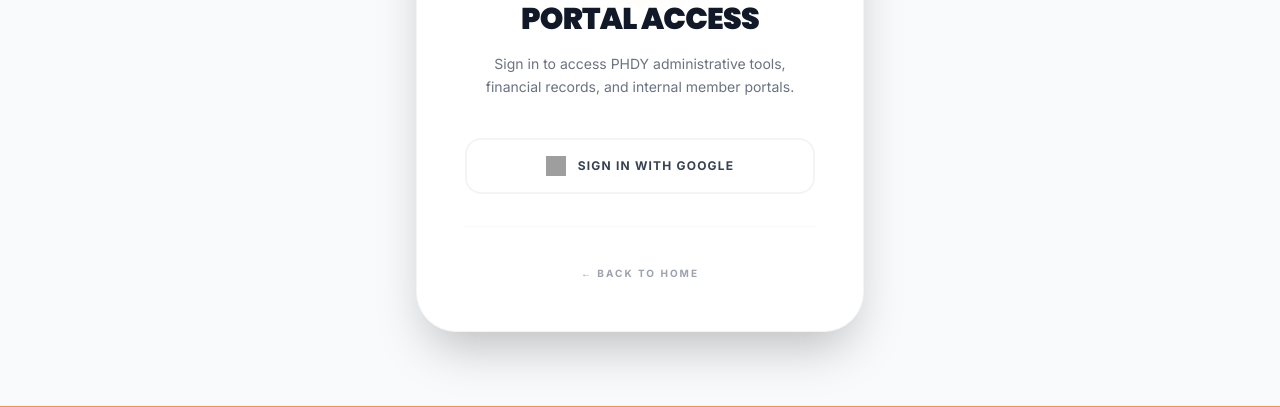
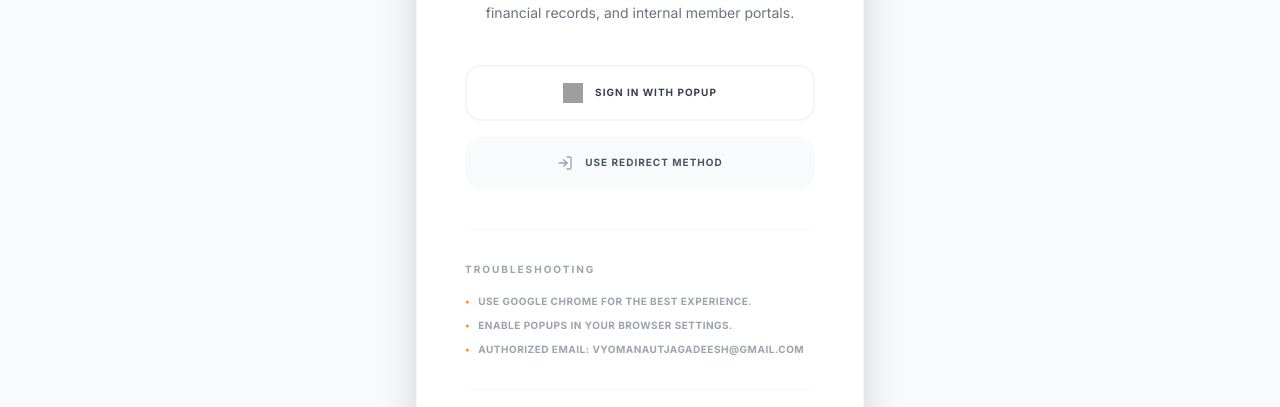
Before and after one commit to Jagadeeshbariki/phdy, a React (Vite) app: page / in a window 1280 px wide. Both pictures are taken after a click on the button "SIGN IN". Shown: the part 314-721 px from the top of the page. Built offline with nearby package versions, Linux system fonts and the light colour scheme; no server answers; the database is empty; grey boxes are pictures that could not be loaded.

Commit message:
feat: add health endpoint and improve login flow
- Add /api/health endpoint to server
- Update SPA routing for Express v5 compatibility
- Implement popup-based Google sign-in as primary auth method
- Improve error handling for authentication flows

```diff
--- a/pages/LoginPage.tsx
+++ b/pages/LoginPage.tsx
@@ -1,7 +1,7 @@
 
 import React from 'react';
 import { ShieldCheck, LogIn } from 'lucide-react';
-import { signInWithGoogleRedirect, handleRedirectResult } from '../src/lib/firebase';
+import { signInWithGoogle, signInWithGoogleRedirect, handleRedirectResult } from '../src/lib/firebase';
 import { Page } from '../App';
 import { useFirebase } from '../src/context/FirebaseContext';
 
@@ -12,12 +12,16 @@ interface LoginPageProps {
 const LoginPage: React.FC<LoginPageProps> = ({ onNavigate }) => {
   const { user, role, isAdmin, isTreasurer, loading } = useFirebase();
   const [error, setError] = React.useState<string | null>(null);
+  const [isLoggingIn, setIsLoggingIn] = React.useState(false);
 
   // Check for redirect result on mount
   React.useEffect(() => {
     handleRedirectResult().catch((err) => {
       console.error("Auth redirect error:", err);
-      setError("Sign in failed. Please ensure popups/redirects are allowed.");
+      // Only show error if it's not a "no result" case
+      if (err.code !== 'auth/no-auth-event') {
+        setError("Sign in failed. Please ensure your browser allows popups/redirects.");
+      }
     });
   }, []);
 
@@ -34,12 +38,32 @@ const LoginPage: React.FC<LoginPageProps> = ({ onNavigate }) => {
     }
   }, [user, role, loading, onNavigate, isAdmin, isTreasurer]);
 
-  const handleSignIn = async () => {
+  const handleSignInPopup = async () => {
+    setError(null);
+    setIsLoggingIn(true);
+    try {
+      await signInWithGoogle();
+    } catch (err: any) {
+      console.error("Sign in failed:", err);
+      if (err.code === 'auth/popup-blocked') {
+        setError("Popup blocked by your browser. Please allow popups or try the Redirect method.");
+      } else {
+        setError("Failed to sign in. Please try again.");
+      }
+    } finally {
+      setIsLoggingIn(false);
+    }
+  };
+
+  const handleSignInRedirect = async () => {
+    setError(null);
+    setIsLoggingIn(true);
     try {
       await signInWithGoogleRedirect();
-    } catch (error) {
-      console.error("Sign in failed:", error);
-      setError("Failed to initiate sign in. Please try again.");
+    } catch (err) {
+      console.error("Sign in redirect failed:", err);
+      setError("Failed to initiate redirect. Please try the Popup method.");
+      setIsLoggingIn(false);
     }
   };
 
@@ -56,18 +80,52 @@ const LoginPage: React.FC<LoginPageProps> = ({ onNavigate }) => {
         </p>
 
         {error && (
-          <div className="mb-6 p-4 bg-red-50 border border-red-100 rounded-2xl text-red-600 text-xs font-bold">
+          <div className="mb-6 p-4 bg-red-50 border border-red-100 rounded-2xl text-red-600 text-xs font-bold animate-fadeIn">
             {error}
           </div>
         )}
 
-        <button
-          onClick={handleSignIn}
-          className="w-full flex items-center justify-center gap-3 py-4 bg-white border-2 border-gray-100 hover:border-orange-200 hover:bg-orange-50 rounded-2xl transition-all group active:scale-95"
-        >
-          <img src="https://www.gstatic.com/firebasejs/ui/2.0.0/images/auth/google.svg" className="w-5 h-5" alt="Google" />
-          <span className="font-black text-xs uppercase tracking-widest text-gray-700 group-hover:text-orange-700">Sign in with Google</span>
-        </button>
+        <div className="space-y-4">
+          <button
+            onClick={handleSignInPopup}
+            disabled={isLoggingIn}
+            className={`w-full flex items-center justify-center gap-3 py-4 bg-white border-2 border-gray-100 hover:border-orange-200 hover:bg-orange-50 rounded-2xl transition-all group active:scale-95 ${isLoggingIn ? 'opacity-50 cursor-not-allowed' : ''}`}
+          >
+            <img src="https://www.gstatic.com/firebasejs/ui/2.0.0/images/auth/google.svg" className="w-5 h-5 group-hover:scale-110 transition-transform" alt="Google" />
+            <span className="font-black text-[10px] uppercase tracking-widest text-gray-700">
+              {isLoggingIn ? 'Connecting...' : 'Sign in with Popup'}
+            </span>
+          </button>
+
+          <button
+            onClick={handleSignInRedirect}
+            disabled={isLoggingIn}
+            className={`w-full flex items-center justify-center gap-3 py-4 bg-gray-50 border-2 border-transparent hover:border-gray-200 rounded-2xl transition-all group active:scale-95 ${isLoggingIn ? 'opacity-50 cursor-not-allowed' : ''}`}
+          >
+            <LogIn className="w-4 h-4 text-gray-400 group-hover:text-orange-600 transition-colors" />
+            <span className="font-black text-[10px] uppercase tracking-widest text-gray-600">
+              Use Redirect Method
+            </span>
+          </button>
+        </div>
+
+        <div className="mt-10 pt-8 border-t border-gray-50 text-left">
+          <h4 className="text-[10px] font-black text-gray-400 uppercase tracking-[0.2em] mb-4">Troubleshooting</h4>
+          <ul className="text-[10px] text-gray-400 space-y-2 font-bold uppercase tracking-wider leading-relaxed">
+            <li className="flex items-start gap-2">
+              <span className="text-orange-400">•</span>
+              <span>Use Google Chrome for the best experience.</span>
+            </li>
+            <li className="flex items-start gap-2">
+              <span className="text-orange-400">•</span>
+              <span>Enable popups in your browser settings.</span>
+            </li>
+            <li className="flex items-start gap-2">
+              <span className="text-orange-400">•</span>
+              <span>Authorized Email: vyomanautjagadeesh@gmail.com</span>
+            </li>
+          </ul>
+        </div>
 
         <div className="mt-8 pt-8 border-t border-gray-50">
           <button
```
Also changed, not shown: server.ts (+7 -2 lines).
